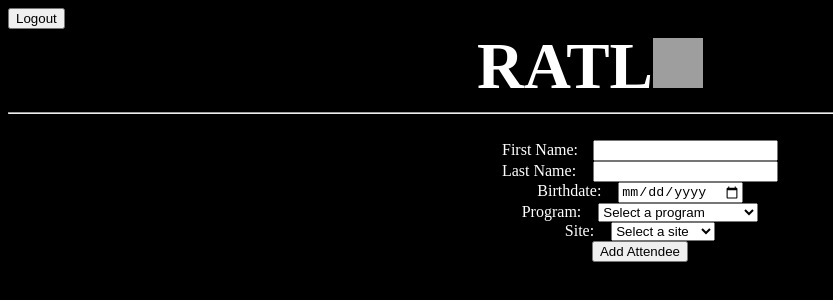
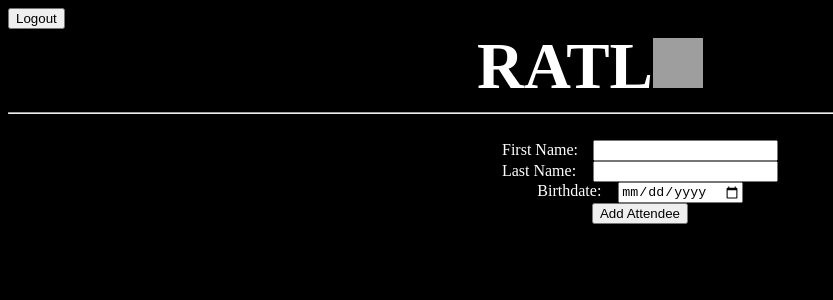
Before and after one commit to avinashatluru/JuniorDesign, a React (Create React App) app in the folder client/: page /Add in a window 1280 px wide. Shown: the top 300 px of the page, without its empty margins (0-833 px from the left). Built offline with nearby package versions, Linux system fonts and the light colour scheme; grey boxes are pictures that could not be loaded.

Commit message:
removed program and site as requirements for adding attendee

```diff
--- a/client/src/pages/Add.jsx
+++ b/client/src/pages/Add.jsx
@@ -84,7 +84,7 @@ const Add = () => {
 					<label style={{color:'white', marginRight:17}}>Birthdate:</label>
 					<input name="birthDay" type="date" value={form.birthDay} onChange={handleChange} required /><br/>
 
-					<label style={{color:'white', marginRight:17}}>Program:</label>
+					{/* <label style={{color:'white', marginRight:17}}>Program:</label>
 					<select name="program" value={form.program} onChange={handleChange} required>
 						<option value="">Select a program</option>
 						<option value="After School">After School</option>
@@ -98,7 +98,7 @@ const Add = () => {
 					<select name="site" value={form.site} onChange={handleChange} required>
 						<option value="">Select a site</option>
 					<option value="North Avenue">North Avenue</option>
-					</select><br/>
+					</select><br/> */}
 
 					{error && <label id="Error" style={{color: 'red'}}>{error}</label>}
 
```
